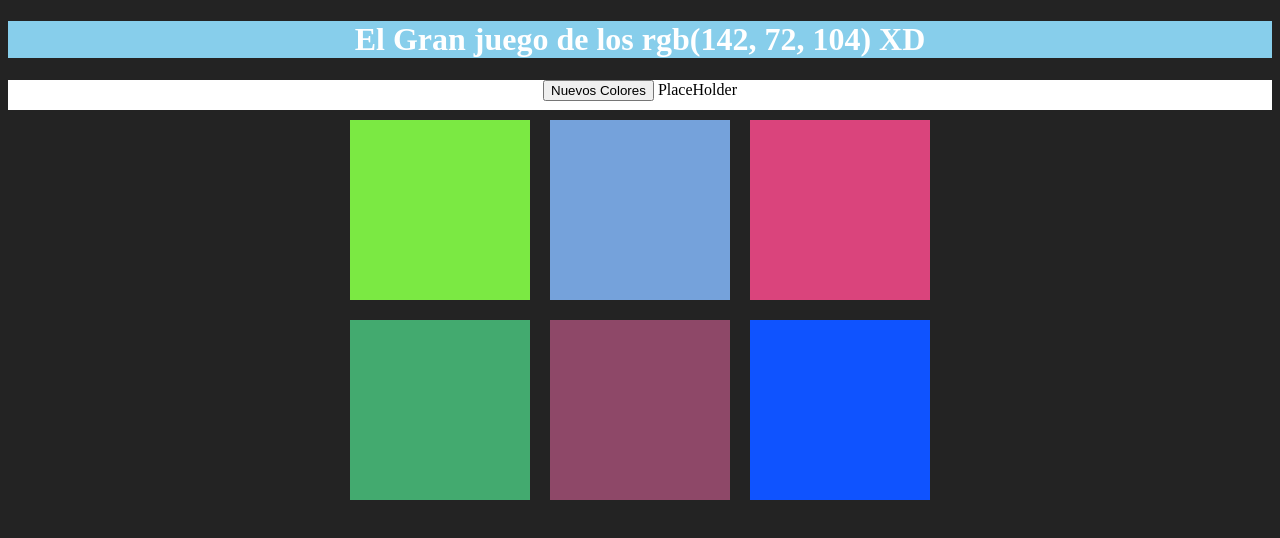
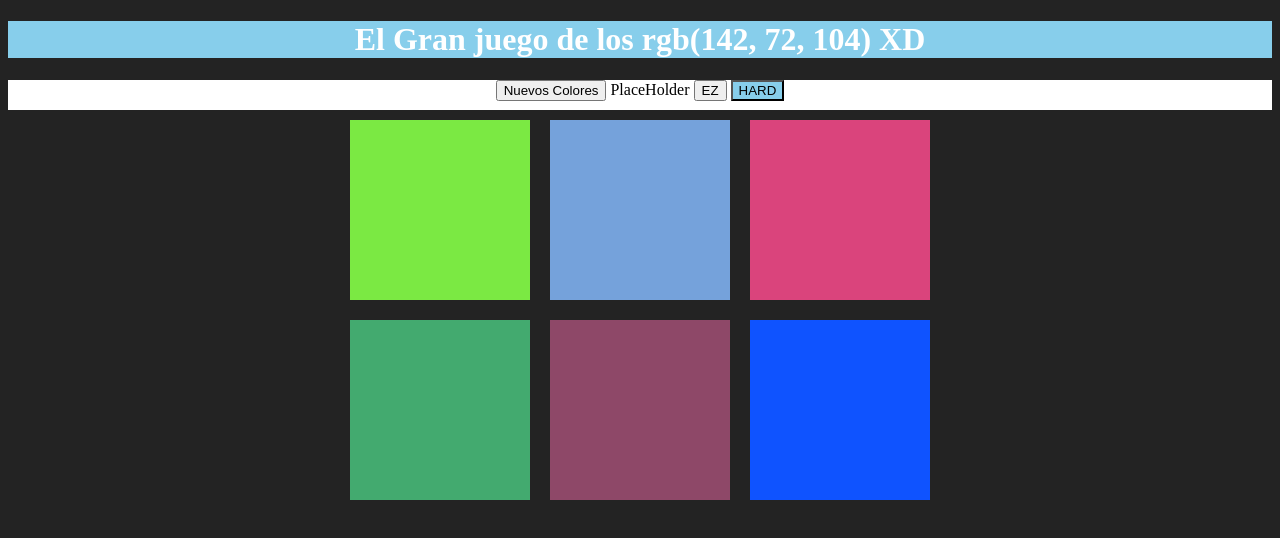
Before and after one commit to charx7/ejercicios_Boot_Camp_WebDev, a plain HTML site: page Ejercicio_Dom_Manipulation/GuessColorGame/ColorGame.html in a window 1280 px wide. Drawn offline with Linux system fonts and the light colour scheme.

Commit message:
botones ez y hard

```diff
--- a/Ejercicio_Dom_Manipulation/GuessColorGame/ColorGame.html
+++ b/Ejercicio_Dom_Manipulation/GuessColorGame/ColorGame.html
@@ -13,6 +13,12 @@
             Nuevos Colores
         </button>
         <span id="mensaje">PlaceHolder</span>
+        <button>
+            EZ
+        </button>
+        <button class="seleccionado">
+            HARD
+        </button>
     </div>
 
     <div class="contenerdorCuadrados">
--- a/Ejercicio_Dom_Manipulation/GuessColorGame/estiloColorGame.css
+++ b/Ejercicio_Dom_Manipulation/GuessColorGame/estiloColorGame.css
@@ -30,3 +30,7 @@ body {
     text-align: center;
     height: 30px;
 }
+
+.seleccionado {
+    background: skyblue;
+}
--- a/Ejercicio_Dom_Manipulation/GuessColorGame/funcionalidadColores.js
+++ b/Ejercicio_Dom_Manipulation/GuessColorGame/funcionalidadColores.js
@@ -31,6 +31,8 @@ botonReset.addEventListener('click', function(){
     for(var i = 0; i < arregloCuadrados.length; i++) {
         arregloCuadrados[i].style.backgroundColor = colores [i];
     }
+    // Cambia el color del h1 a otra vez el default
+    tituloPagina.style.backgroundColor = "skyblue";
 });
 
 // Cambiamos el color de cada cuadrado de acuerdo al color del arreglo de colores
@@ -46,6 +48,9 @@ for(var i = 0; i<arregloCuadrados.length; i++) {
             // Cambia los colores de todos los cuadrados haciendo call a la funcion cambiarColores
             cambiarColores(colorGanador);
             tituloPagina.style.backgroundColor = colorGanador;
+            // Cambia el titulo del boton
+            botonReset.textContent = "Jugar Otra Vez?"
+
         } else {
             // Cambia el color al del body para eliminarlo y despliega Intenta otra vez
             this.style.backgroundColor = '#232323';
```
